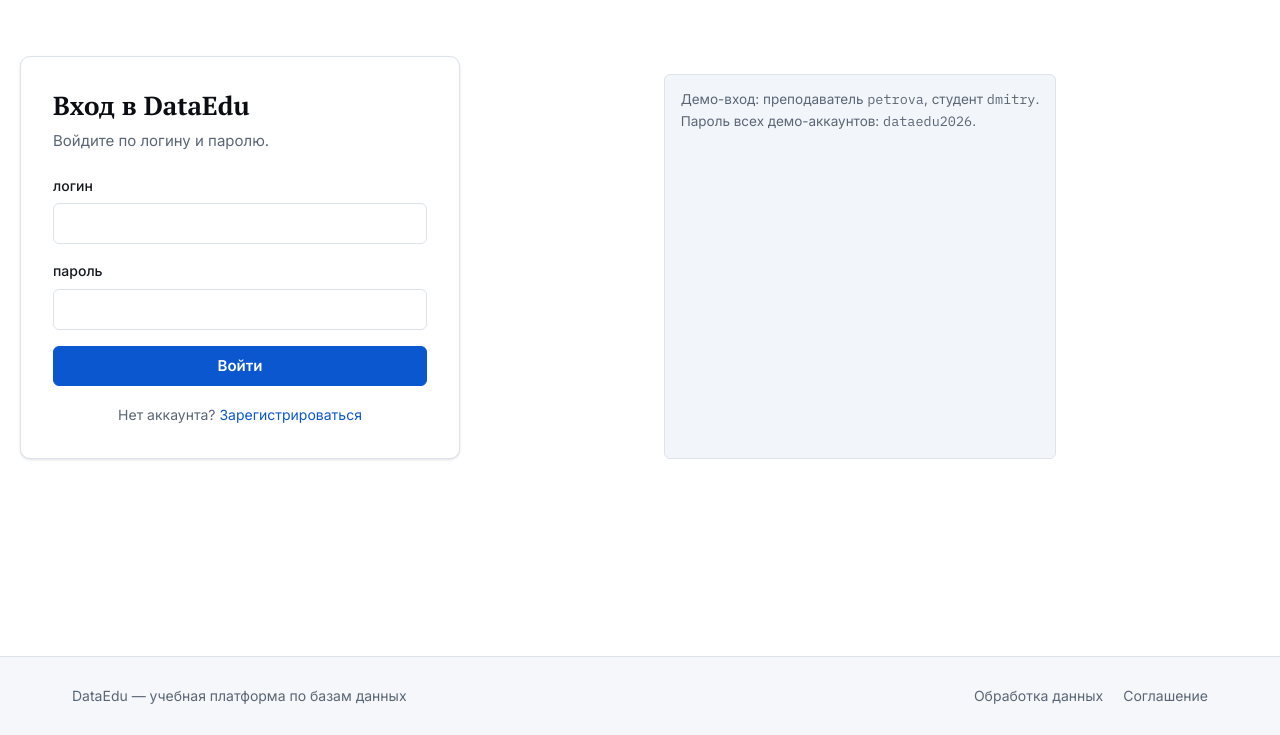
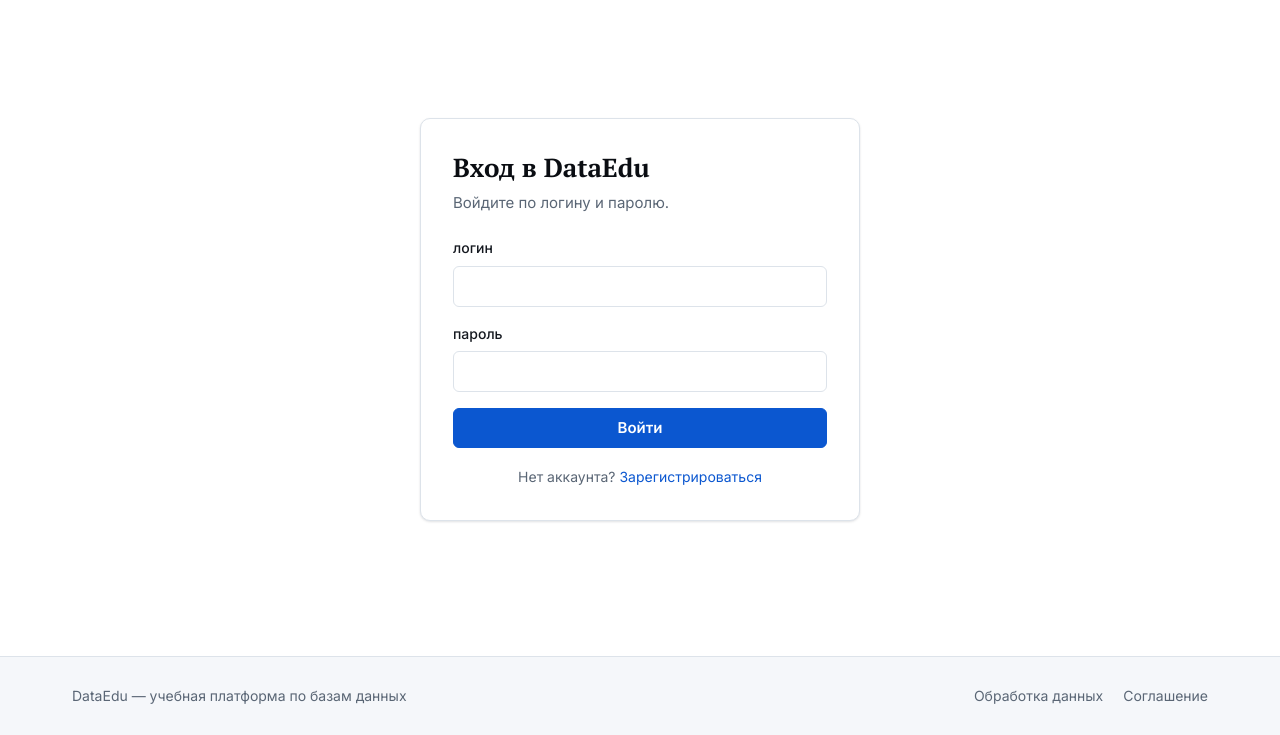
Before and after one commit to Eloywa/dataedu, a Django app: page /login/ in a window 1280 px wide. Shown: the part 65-800 px from the top of the page. Run offline with Django 5.2, Linux system fonts and the light colour scheme.

Commit message:
Страница входа: карточка по центру, подсказка убрана
У .auth-wrap было display: flex в расчёте на одного ребёнка, а их два —
карточка и подсказка встали в строку. Раскладка переведена в колонку.
Демо-доступы убраны со страницы, они есть в README.

```diff
--- a/static/css/app.css
+++ b/static/css/app.css
@@ -189,10 +189,20 @@ body {
 }
 
 /* Середина забирает всё свободное место. `min-height: 0` нужен, чтобы длинные
-   страницы могли сжиматься: у элемента флекса по умолчанию он `auto`. */
+   страницы могли сжиматься: у элемента флекса по умолчанию он `auto`.
+
+   Внутри — тоже колонка, а <main> растянут на всю доступную высоту. Это нужно
+   коротким страницам вроде входа: без явной высоты у них нечего центрировать по
+   вертикали, и карточка прилипает к верхней четверти экрана. На длинных страницах
+   правило ничего не меняет — <main> и так выше окна. */
 #content {
+  display: flex;
+  flex-direction: column;
   flex: 1 0 auto;
   min-height: 0;
+}
+#content > main {
+  flex: 1 0 auto;
 }
 
 h1,
@@ -2628,10 +2638,16 @@ select {
 
 /* ===== 15. Вход, регистрация, правовые страницы ========================== */
 
+/* Колонка, а не строка: раньше здесь стоял `display: flex` в расчёте на одного
+   ребёнка, и второй блок вставал рядом с карточкой, а не под ней. Колонка с
+   центрированием ведёт себя одинаково при любом числе элементов внутри. */
 .auth-wrap {
   display: flex;
+  flex-direction: column;
+  align-items: center;
   justify-content: center;
-  padding: 56px 20px 80px;
+  gap: 16px;
+  padding: 56px 20px 72px;
 }
 .auth-card {
   width: 100%;
@@ -2655,17 +2671,6 @@ select {
   color: var(--muted);
   font-size: 14px;
   text-align: center;
-}
-.demo-note {
-  max-width: 440px;
-  margin: 18px auto 0;
-  padding: 14px 16px;
-  border: 1px solid var(--border);
-  border-radius: var(--radius-sm);
-  background: var(--surface-2);
-  color: var(--muted);
-  font-size: 13.5px;
-  line-height: 1.6;
 }
 
 .legal-page {
--- a/templates/accounts/login.html
+++ b/templates/accounts/login.html
@@ -27,10 +27,5 @@
       Нет аккаунта? <a href="{% url 'accounts:register' %}">Зарегистрироваться</a>
     </div>
   </div>
-
-  <div class="demo-note">
-    Демо-вход: преподаватель <code>petrova</code>, студент <code>dmitry</code>.<br />
-    Пароль всех демо-аккаунтов: <code>dataedu2026</code>.
-  </div>
 </main>
 {% endblock %}
```
Also changed, not shown: ЧТО_СДЕЛАНО.md (+15 -0 lines).
